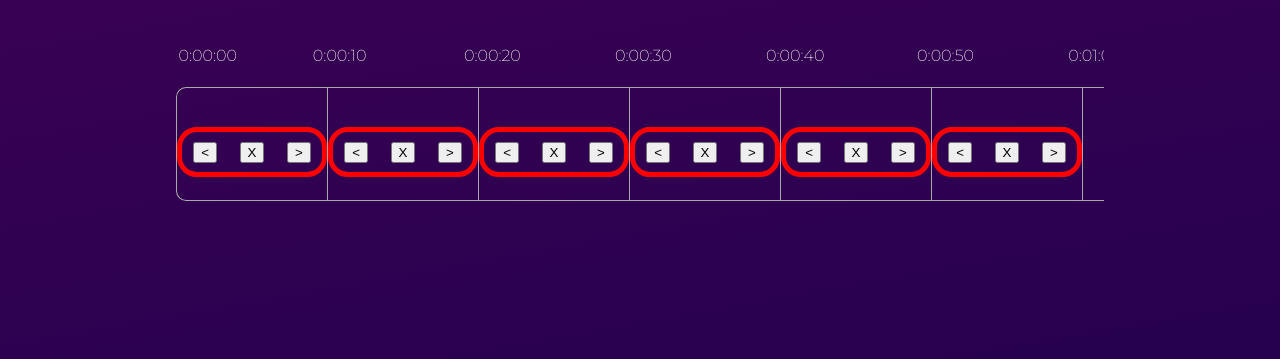
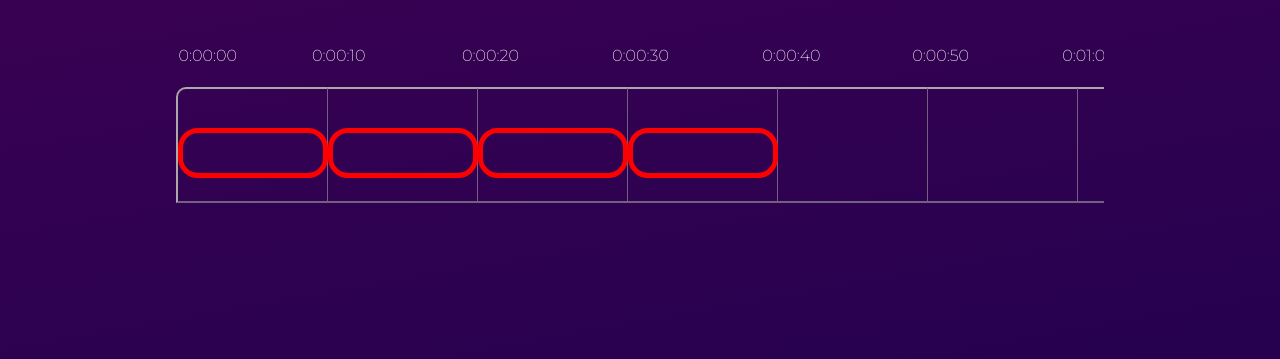
Before and after one commit to Lisukod/Gdzieniegdzie, a website: page index.html in a window 1280 px wide. Shown: the part 903-1262 px from the top of the page. Drawn offline with Linux system fonts and the light colour scheme.

Commit message:
Usunięcie flexboxa z przycisków na progress barze

```diff
--- a/index.html
+++ b/index.html
@@ -228,35 +228,34 @@
                 <span class="test-point-box">
                     <span class="point-container">
                         <div class="test-point">
+                            <span class="element-control-buttons">
                                 <button><</button>
                                 <button>X</button>
                                 <button>></button>
+                            </span>
                         </div>
                         <div class="test-point">
+                            <span class="element-control-buttons">
                                 <button><</button>
                                 <button>X</button>
                                 <button>></button>
+                            </span>
                         </div>
                         <div class="test-point">
+                            <span class="element-control-buttons">
                                 <button><</button>
                                 <button>X</button>
                                 <button>></button>
+                            </span>
                         </div>
                         <div class="test-point">
+                            <span class="element-control-buttons">
                                 <button><</button>
                                 <button>X</button>
                                 <button>></button>
+                            </span>
                         </div>
-                        <div class="test-point">
-                            <button><</button>
-                            <button>X</button>
-                            <button>></button>
-                        </div>
-                        <div class="test-point">
-                            <button><</button>
-                            <button>X</button>
-                            <button>></button>
-                        </div>
+
                     </span>
                 </span>
             </div>
--- a/style.css
+++ b/style.css
@@ -220,8 +220,9 @@ video{
 {
 	width: 6px;
   background: transparent;
-  border: 1px darkgray solid;
-  border-radius: 10px;
+  border: 2px darkgray solid;
+  border-top: 2px solid rgba(169, 169, 169, 0);
+  border-radius: 0 0 10px 10px;
   margin-top: -10px;
 }
 
@@ -234,7 +235,7 @@ video{
 
 .time-stamps {
   display: inline-block;
-  width: 150px;
+  width: 149px;
   height: 25%;
   margin-right: -5px;
   border: 1px solid transparent;
@@ -247,7 +248,7 @@ video{
 
 .time-stamp-last {
   margin-right: 0;
-  transform: translateX(0);
+  transform: translateX(11px);
 }
 
 .time-stamps > span {
@@ -261,47 +262,69 @@ video{
 
 .test-point-box {
   position: relative;;
-  top: -78px;
+  /* top: -78px; */
 }
 
 .point-container {
-  display: flex;
+  position: absolute;
+  width: 100%;
+  left: -9001px;
+  top: -60px;
 }
 /* 150px == 10sec
   Przycisk ma łącznie 10px na ramkę zatem potrzebuje 140px na 10sec
 */
 .test-point {
-  display: flex;
+  display: inline-block;
   width: 140px;
   height: 40px;
   border: 5px solid red;
   border-radius: 20px;
-  margin-left: 1px;
-
+  margin-right: -4px;
+  z-index: 1;
 }
 
-.test-point>button {
+.element-control-buttons{
+  display: flex;
+  flex-wrap: nowrap;
+  height: 40px;
+  filter: opacity(0);
+}
+
+.element-control-buttons:hover {
+  filter: opacity(100%);
+}
+
+.element-control-buttons>button {
   margin: auto;
 }
 
 .control-outlet {
   display: inline-block;
-  width: 150px;
+  width: 149px;
   height: 70%;
-  /* border-left: 1px solid darkgrey; */
   margin-right: -4px;
-  border: 1px solid darkgrey;
+  border: 2px solid darkgrey;
+  border-left: 1px solid rgba(169, 169, 169, 0.56);
   border-right: 0px;
+  border-bottom-color: rgba(169, 169, 169, 0.56);
   z-index: -1;
 }
 
 .first-outlet {
-  border-radius: 10px 0 0 10px;
+  border: 2px solid darkgrey;
+  border-right: 0px;
+  border-radius: 10px 0 0 0px;
+  border-bottom-color: rgba(169, 169, 169, 0.56);
+
 }
 
 .last-outlet {
-  border: 1px solid darkgrey;
-  border-radius: 0 10px 10px 0;
+  border: 2px solid darkgrey;
+  border-left: 1px solid rgba(169, 169, 169, 0.56);
+  border-radius: 0 10px 0px 0;
+  border-bottom-color: rgba(169, 169, 169, 0.56);
+
 }
 
 
```
Lines whose indentation alone changed are shown as unchanged.
